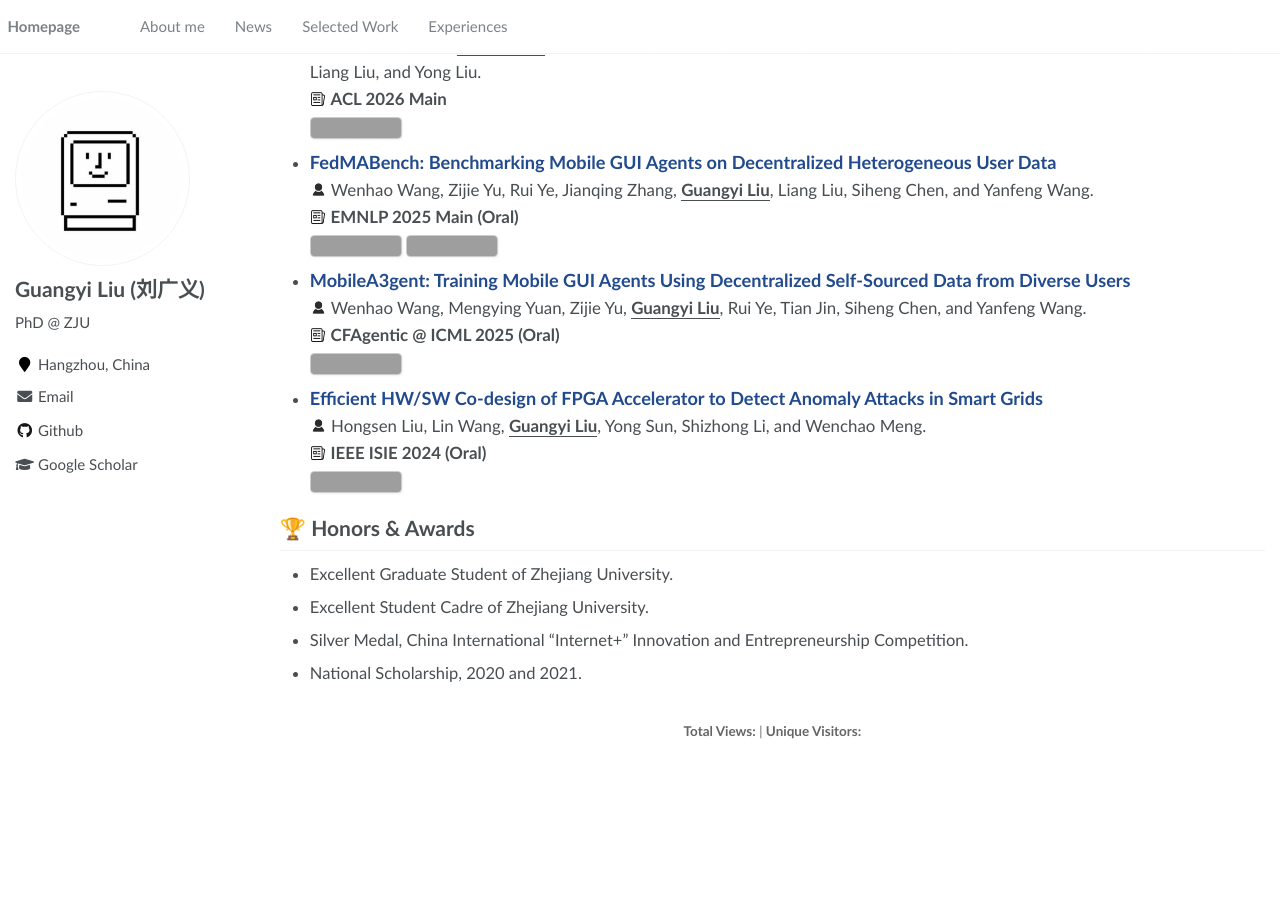
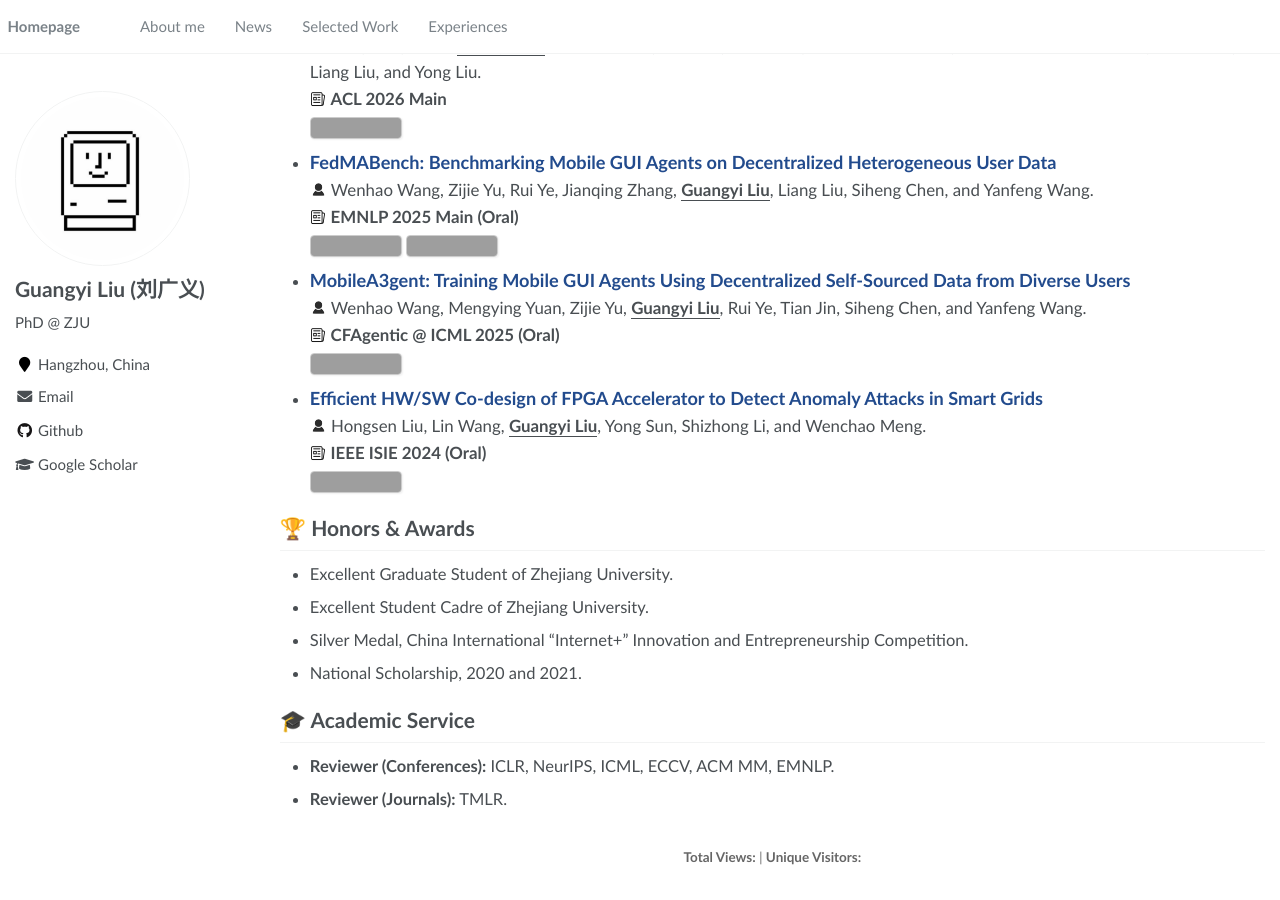
Before and after one commit to lgy0404/lgy0404.github.io, a Jekyll site: the page built from _pages/about.md, in a window 1280 px wide and 900 px high, scrolled down 2978 px, cut to the strip 0-900 px from the top of the window. Built offline with Jekyll 4.4.1, drawn with Linux system fonts in a browser that asks for light colours; comment, search, counter and statistics services are not loaded; before the commit the page ends 3752 px from its top, so only the background shows below that; grey boxes are pictures that could not be loaded.

Commit message:
feat: add academic service section

```diff
--- a/_pages/about.md
+++ b/_pages/about.md
@@ -371,6 +371,11 @@ I aim to build **reliable mobile agents** that can connect language, vision, mem
 - Silver Medal, China International "Internet+" Innovation and Entrepreneurship Competition.
 - National Scholarship, 2020 and 2021.
 
+# 🎓 Academic Service
+
+- **Reviewer (Conferences):** ICLR, NeurIPS, ICML, ECCV, ACM MM, EMNLP.
+- **Reviewer (Journals):** TMLR.
+
 <div id="footer" style="text-align: center; font-size: 0.9em; color: #666;">
   <br>
   <div class="site-traffic" style="color: #666; font-weight: 600;">
```
